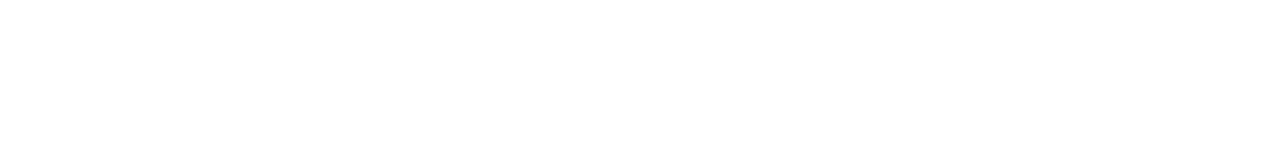
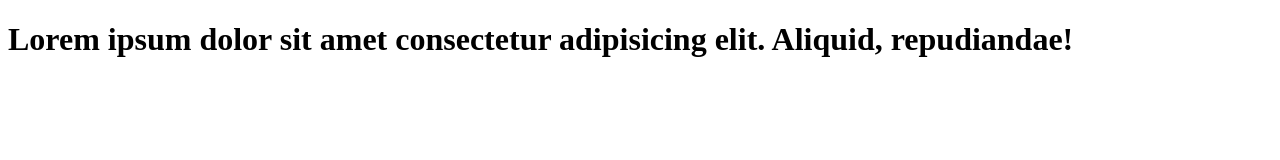
Before and after one commit to other-other/karim, a plain HTML site: page index.html in a window 1280 px wide. Drawn offline with Linux system fonts and the light colour scheme.

Commit message:
added h1 in html file

```diff
--- a/index.html
+++ b/index.html
@@ -6,5 +6,10 @@
     <meta name="viewport" content="width=device-width, initial-scale=1.0" />
     <title>advanced git & sourectree</title>
   </head>
-  <body></body>
+  <body>
+    <h1>
+      Lorem ipsum dolor sit amet consectetur adipisicing elit. Aliquid,
+      repudiandae!
+    </h1>
+  </body>
 </html>
```
